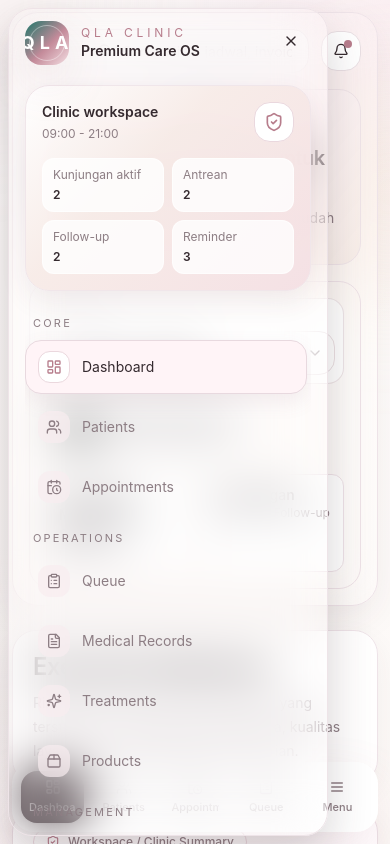
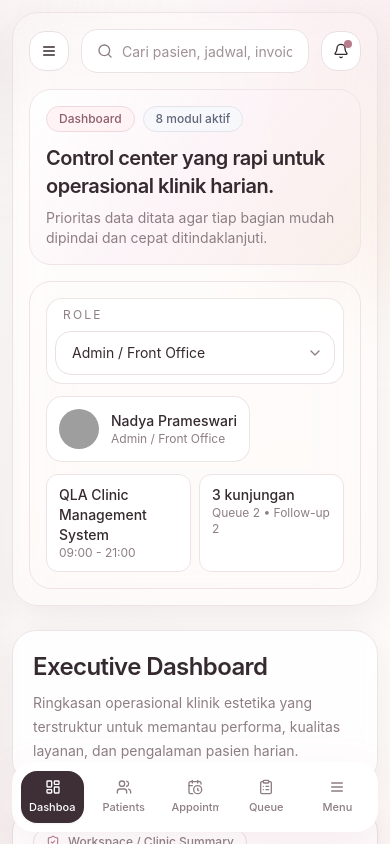
Before and after one commit to sobri3195/qla-clinic, a React (Vite) app: page / in a window 390 px wide. Shown: the top 844 px of the page. Built offline with nearby package versions, Linux system fonts and the light colour scheme; grey boxes are pictures that could not be loaded.

Commit message:
Fix mobile sidebar close behavior

```diff
--- a/src/layouts/app-layout.tsx
+++ b/src/layouts/app-layout.tsx
@@ -18,7 +18,6 @@ import {
   X,
 } from 'lucide-react';
 import { NavLink, Outlet, useLocation, useNavigate } from 'react-router-dom';
-import { motion } from 'framer-motion';
 import { useEffect, useMemo, useState } from 'react';
 import { useAppStore } from '@/store/app-store';
 import { Avatar, AvatarFallback, AvatarImage } from '@/components/ui/avatar';
@@ -105,10 +104,9 @@ export function AppLayout() {
 
       {sidebarOpen && <button aria-label="Close sidebar overlay" className="fixed inset-0 z-20 bg-[#352a2f]/25 backdrop-blur-sm lg:hidden" onClick={() => setSidebarOpen(false)} />}
 
-      <motion.aside
-        animate={{ x: 0 }}
+      <aside
         className={cn(
-          'fixed inset-y-2 left-2 z-30 flex w-[calc(100vw-1rem)] max-w-80 flex-col rounded-3xl border border-[#eee4e8] bg-[#fffdfd]/97 p-4 pb-[calc(env(safe-area-inset-bottom)+1rem)] pt-[calc(env(safe-area-inset-top)+0.75rem)] shadow-[0_20px_45px_rgba(53,42,47,0.2)] backdrop-blur-xl lg:inset-y-0 lg:left-0 lg:rounded-none lg:border-r lg:border-l-0 lg:border-y-0 lg:shadow-none lg:pt-5 lg:pb-5 lg:sticky lg:top-0 lg:h-screen lg:w-72 lg:p-5',
+          'fixed inset-y-2 left-2 z-30 flex w-[calc(100vw-1rem)] max-w-80 flex-col rounded-3xl border border-[#eee4e8] bg-[#fffdfd]/97 p-4 pb-[calc(env(safe-area-inset-bottom)+1rem)] pt-[calc(env(safe-area-inset-top)+0.75rem)] shadow-[0_20px_45px_rgba(53,42,47,0.2)] backdrop-blur-xl transition-transform duration-300 ease-out lg:inset-y-0 lg:left-0 lg:rounded-none lg:border-r lg:border-l-0 lg:border-y-0 lg:shadow-none lg:pt-5 lg:pb-5 lg:sticky lg:top-0 lg:h-screen lg:w-72 lg:p-5',
           sidebarOpen ? 'translate-x-0' : '-translate-x-[110%] lg:translate-x-0'
         )}
       >
@@ -170,7 +168,7 @@ export function AppLayout() {
             ) : null
           )}
         </nav>
-      </motion.aside>
+      </aside>
 
       <div className="relative z-10 flex-1 px-3 pb-24 pt-3 sm:px-4 sm:pt-4 lg:p-6 lg:pb-6">
         <header className="mb-6 rounded-[26px] border border-[#eee3e8] bg-white/92 p-4 shadow-[0_12px_36px_rgba(67,42,50,0.07)] backdrop-blur-xl sm:p-5">
```
